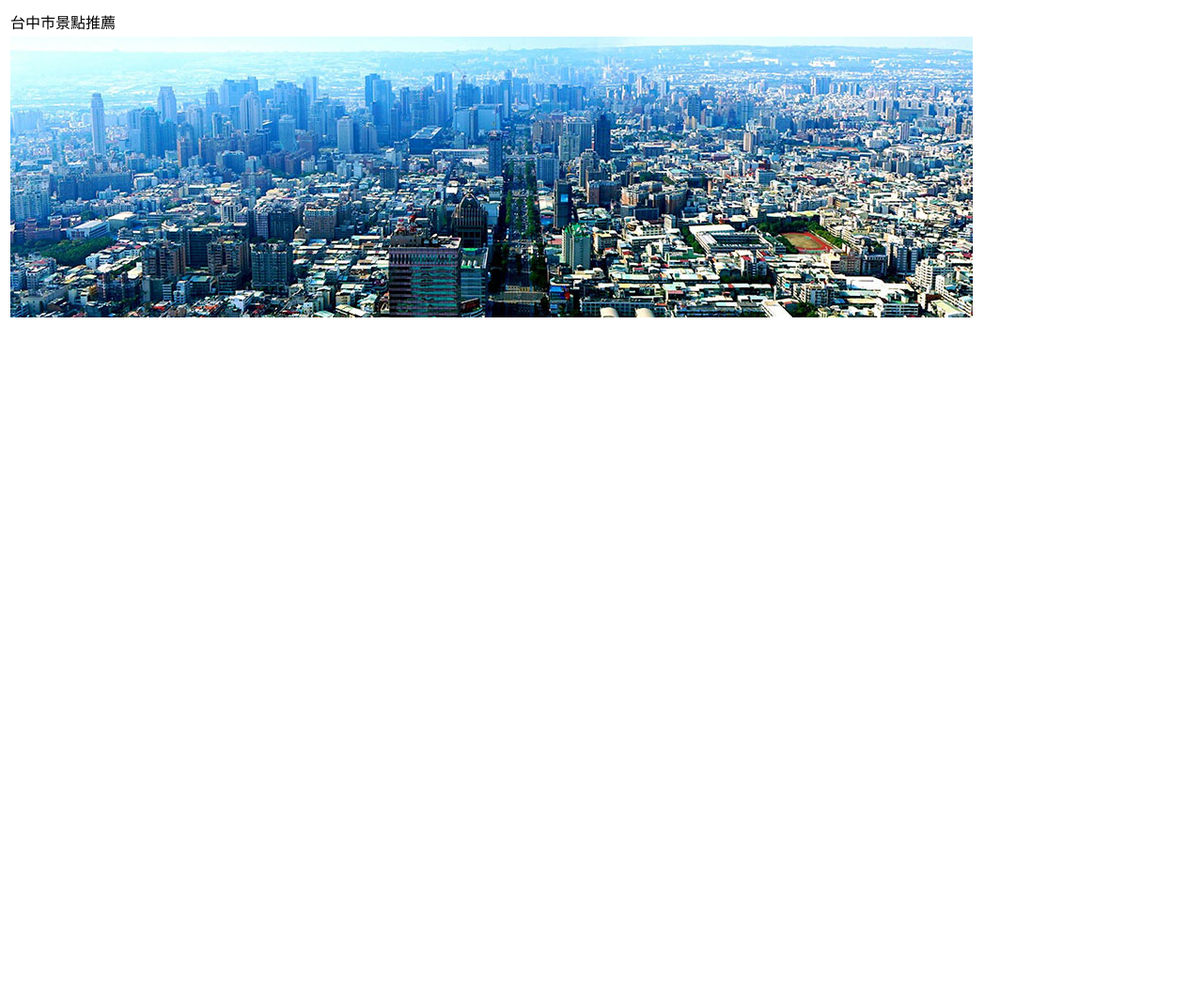
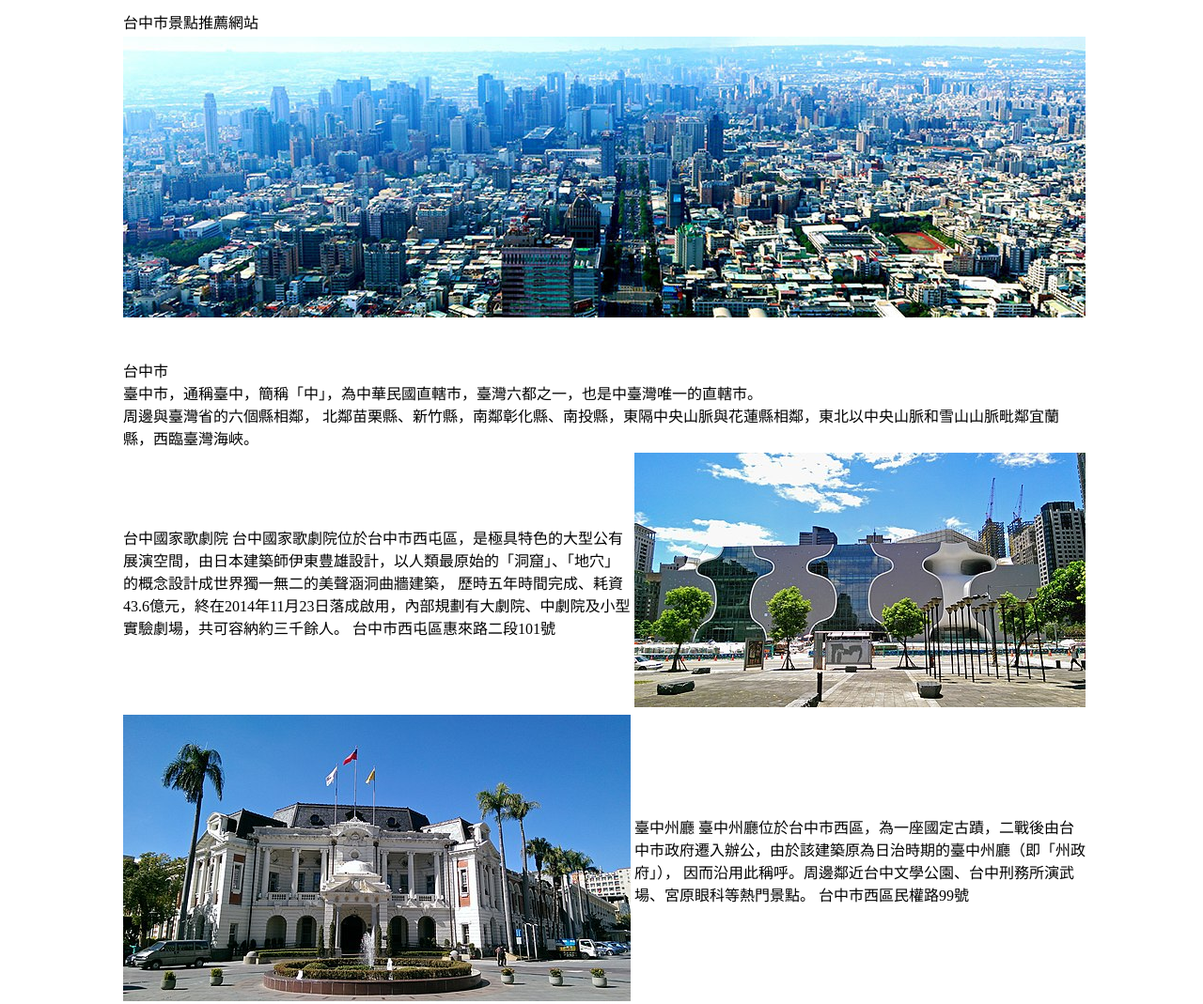
Before and after one commit to fku9898/hw1, a plain HTML site: page index.html in a window 1280 px wide. Shown: the top 1069 px of the page at 94% size. Before the commit the page ends 800 px from the top, so only its background shows below. Drawn offline with Linux system fonts and the light colour scheme.

Commit message:
Add files via upload

```diff
--- a/index.html
+++ b/index.html
@@ -10,41 +10,73 @@
 	.container{margin: 0 auto;width: 1024px; }
 	.img1{background-origin:50%; width: 320px;height: 320% }
 	.img2{background-origin:15px}
- </style>
+
+</style>
 <body>
 
-	<table>
+<div style="margin: 0 auto; width:1024px;">
+<table>
 		<tr>
 			<td colspan="2">
-			台中市景點推薦
+			<font class="font1">台中市景點推薦網站</font>
 			</td>
 		</tr>
 		<tr>
 			<td colspan="2">
-				<img src="00.jpeg" alt="2">
+				<img id="t1" class="img2" src="00.jpeg">
 			</td>
 		</tr>
 		<tr>
-			<td></td>
-			<td></td>
+			<td colspan="2">
+				<br>
+				<br>
+				<font class="font2">台中市</font>
+				<br>
+            臺中市，通稱臺中，簡稱「中」，為中華民國直轄市，臺灣六都之一，也是中臺灣唯一的直轄市。
+            <br>
+            周邊與臺灣省的六個縣相鄰，
+            北鄰苗栗縣、新竹縣，南鄰彰化縣、南投縣，東隔中央山脈與花蓮縣相鄰，東北以中央山脈和雪山山脈毗鄰宜蘭縣，西臨臺灣海峽。
+			</td>
 		</tr>
 		<tr>
-			<td></td>
-			<td></td>
+			<td>
+				台中國家歌劇院
+            台中國家歌劇院位於台中市西屯區，是極具特色的大型公有展演空間，由日本建築師伊東豊雄設計，以人類最原始的「洞窟」、「地穴」的概念設計成世界獨一無二的美聲涵洞曲牆建築，
+            歷時五年時間完成、耗資43.6億元，終在2014年11月23日落成啟用，內部規劃有大劇院、中劇院及小型實驗劇場，共可容納約三千餘人。
+
+            台中市西屯區惠來路二段101號
+            </td>
+			<td>
+				<img src="01.jpeg" alt="2">
+			</td>
 		</tr>
 		<tr>
-			<td></td>
-			<td></td>
+			<td>
+				<img src="02.jpeg" alt="2">
+			</td>
+			<td>
+				臺中州廳
+             臺中州廳位於台中市西區，為一座國定古蹟，二戰後由台中市政府遷入辦公，由於該建築原為日治時期的臺中州廳（即「州政府」），
+             因而沿用此稱呼。周邊鄰近台中文學公園、台中刑務所演武場、宮原眼科等熱門景點。
+
+			台中市西區民權路99號
+			</td>
 		</tr>
 		<tr>
-			<td></td>
-			<td></td>
+			<td>
+				審計新村
+            審計新村位於台中市西區，原為臺灣省政府審計處員工宿舍，在凍省之後成了閒置空間荒廢多年，
+            近年配合台中市政府勞工局「摘星青年、築夢台中」創業基地進駐計畫，重新規劃轉型成為創業基地與文創園區。
+
+            台中市西區民生路368巷
+			</td>
+			<td>
+			     <img src="03.jpeg" alt="2">
+			</td>
 		</tr>
-		<tr>
-			<td></td>
-			<td></td>
-		</tr>
+
 	</table>
+</div>
 
 </body>
 </html>
```
